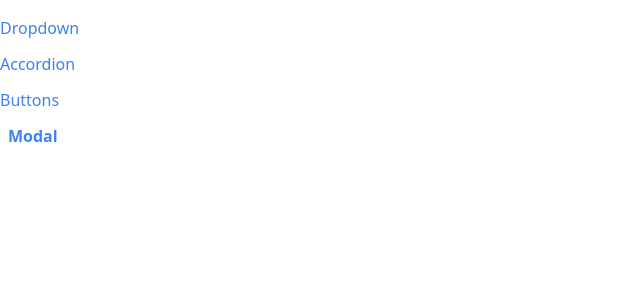
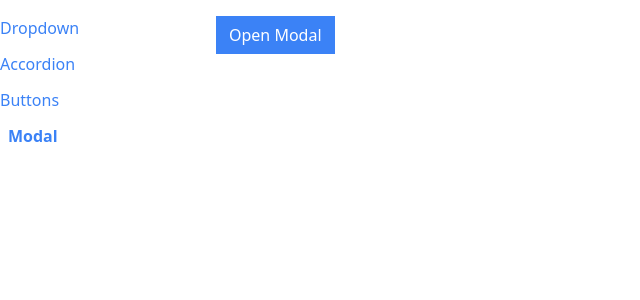
Before and after one commit to TruSigns/react_reux_comps, a React (Create React App) app: page /modal in a window 1280 px wide. Shown: the top 300 px of the page, without its empty margins (0-640 px from the left). Built offline with nearby package versions, Linux system fonts and the light colour scheme.

Commit message:
fixed the modal not displaying test when toggling

```diff
--- a/public/index.html
+++ b/public/index.html
@@ -39,5 +39,6 @@
       To begin the development, run `npm start` or `yarn start`.
       To create a production bundle, use `npm run build` or `yarn build`.
     -->
+      <div class="modal-container"></div>
   </body>
 </html>
--- a/src/components/Button.js
+++ b/src/components/Button.js
@@ -11,8 +11,9 @@ function Button({
   danger,
   outline,
   rounded,
+  onClick,  // Accept the onClick prop
+  ...rest  // Collect any other button props
 }) {
-
   const classes = twMerge(
     classNames('px-3 py-1.5 border', {
       'border-blue-500 bg-blue-500 text-white': primary,
@@ -26,11 +27,19 @@ function Button({
       'text-gray-900': outline && secondary,
       'text-green-500': outline && success,
       'text-yellow-400': outline && warning,
-      'text-red-500': outline && danger
+      'text-red-500': outline && danger,
     })
   );
 
-  return <button className={classes}>{children}</button>;
+  return (
+    <button
+      onClick={onClick}  // Attach the onClick handler here
+      className={classes}
+      {...rest}  // Spread the rest of the props like type, disabled, etc.
+    >
+      {children}
+    </button>
+  );
 }
 
 Button.propTypes = {
@@ -53,7 +62,7 @@ Button.propTypes = {
       Number(!!rounded);
 
     if (count > 1) {
-      return new Error("one the props that was setup within code");
+      return new Error("Only one of primary, secondary, success, warning, or danger can be set at a time.");
     }
   },
 };
--- a/src/components/Modal.js
+++ b/src/components/Modal.js
@@ -1,11 +1,14 @@
-
+import ReactDom from "react-dom";
 
 function Modal() {
-  return (
+  return ReactDom.createPortal(
     <div>
-
-    </div>
-  )
+      {/* gray background */}
+      <div className="absolute inset-0 bg-gray-300 opacity-80"></div>
+      <div className="absolute inset-40 p-10 bg-white">I'm a Modal</div>
+    </div>,
+    document.querySelector('.modal-container')
+  );
 }
 
-export default Modal
+export default Modal;
--- a/src/pages/DropdownPage.js
+++ b/src/pages/DropdownPage.js
@@ -20,7 +20,7 @@ function DropdownPage() {
   return (
     // change selection to value for naming convention and same for onChange
 
-    <div className="flex">
+    <div className="flex" >
       <Dropdown options={options} value={select} onChange={handleSelect} />
     </div>
   );
--- a/src/pages/ModalPage.js
+++ b/src/pages/ModalPage.js
@@ -1,11 +1,21 @@
-import Modal from "../components/Modal"
+import Modal from "../components/Modal";
+import Button from "../components/Button";
 
+import { useState } from "react";
 
 function ModalPage() {
-  return <div>
-    <Modal/>
-  </div>
+  const [showModal, setShowModal] = useState(false);
+  const handleClick = () => {
+    setShowModal(true);
+  };
 
+  return (
+    <div className="relative">
+      <Button primary onClick={handleClick}>Open Modal</Button>
+
+      {showModal && <Modal />}
+    </div>
+  );
 }
 
-export default ModalPage
+export default ModalPage;
```
